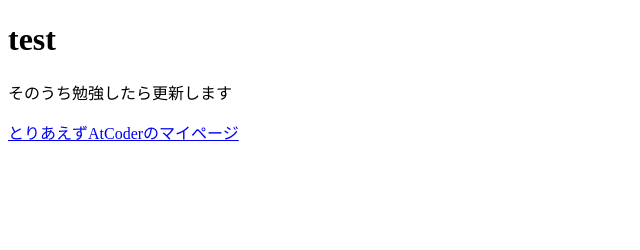
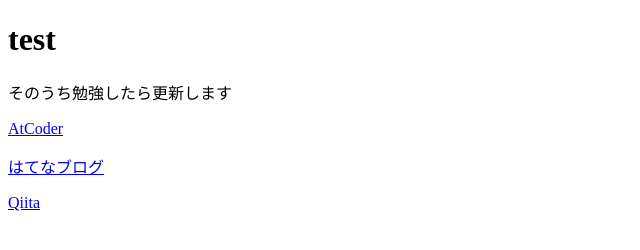
Before and after one commit to Suu0313/Suu0313.github.io, a plain HTML site: page index.html in a window 1280 px wide. Shown: the whole page, without its empty margins (0-640 px from the left). Drawn offline with Linux system fonts and the light colour scheme.

Commit message:
Update index.html

```diff
--- a/index.html
+++ b/index.html
@@ -7,6 +7,8 @@
 <body>
   <h1>test</h1>
   <p>そのうち勉強したら更新します</p>
-  <p><a href="https://atcoder.jp/users/Suu0313" target="_blank">とりあえずAtCoderのマイページ</a></p>
+  <p><a href="https://atcoder.jp/users/Suu0313" target="_blank">AtCoder</a></p>
+  <p><a href="https://suu-0313.hatenablog.com/" target="_blank">はてなブログ</a></p>
+  <p><a href="https://qiita.com/cnng0712" target="_blank">Qiita</a></p>
 </body>
 </html>
```
